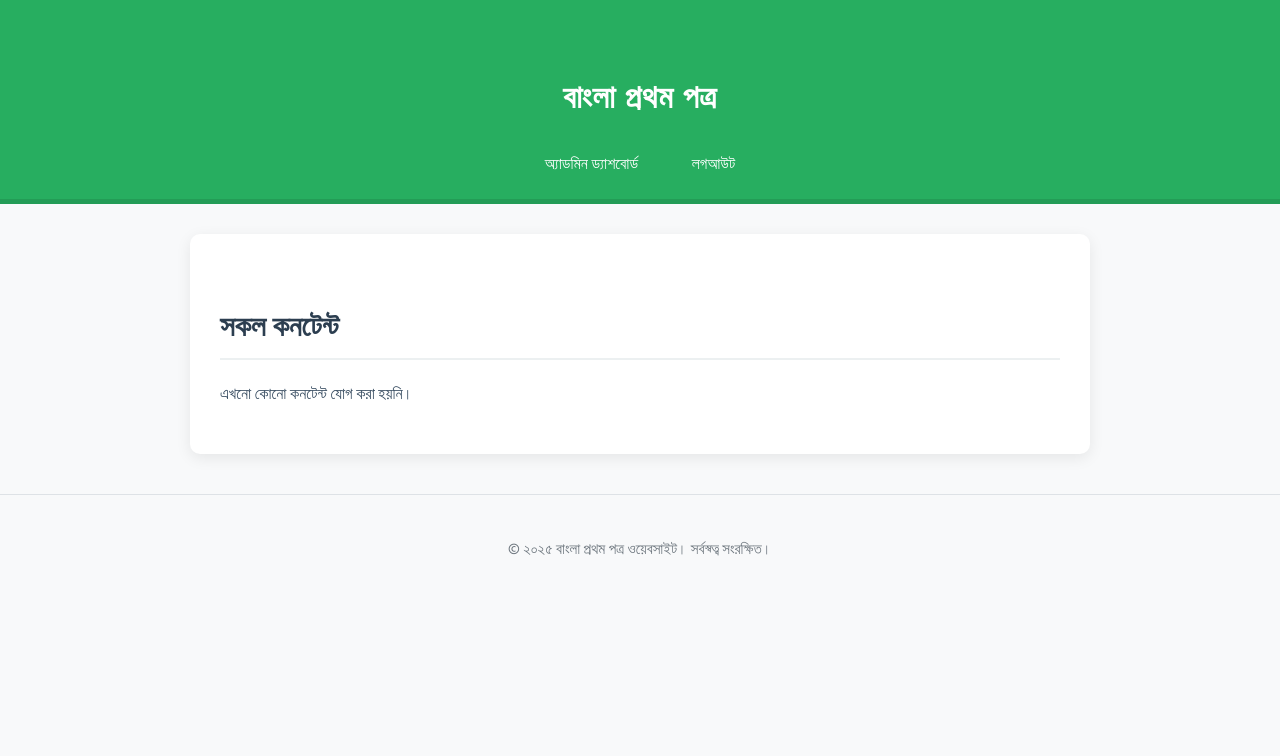
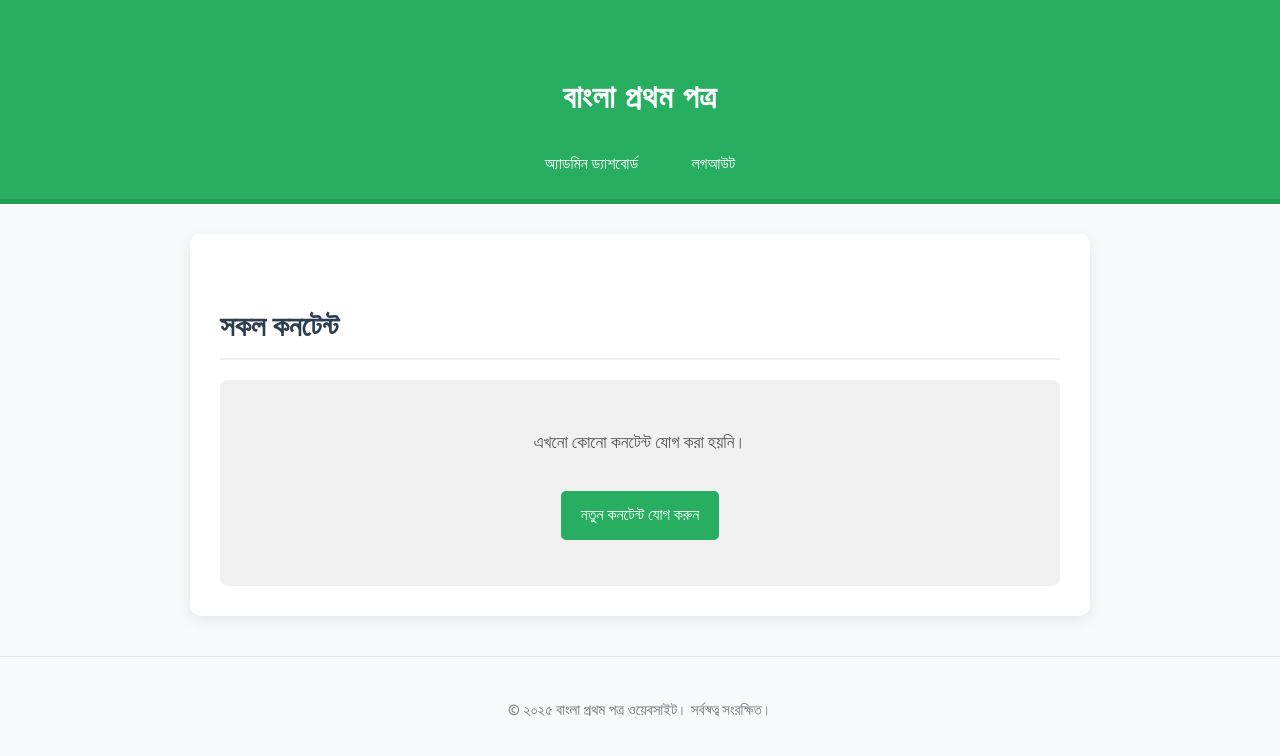
Before and after one commit to shahariarmahfuz/probable-palm-tree, a Flask app: template templates/index.html in a window 1280 px wide. Shown: the top 756 px of the page. Run offline with Flask 3, Linux system fonts and the light colour scheme; the template is opened without the code that fills it, so the values that code supplies are empty; the visitor is signed in with stand-in values (Sample User, id 1); some libraries are stand-ins or nearby versions.

Commit message:
Update index.html

```diff
--- a/templates/index.html
+++ b/templates/index.html
@@ -1,5 +1,5 @@
 {% extends "base.html" %}
-{% block title %}স্বাগতম - গল্পের দুনিয়া{% endblock %}
+{% block title %}স্বাগতম - বাংলা প্রথম পত্র{% endblock %} {# টাইটেল আপডেট করা হলো #}
 
 {% block content %}
 <h2>সকল কনটেন্ট</h2>
@@ -7,23 +7,46 @@
 {% if grouped_content %}
     {# প্রতিটি কনটেন্ট টাইপের জন্য আলাদা সেকশন #}
     {% for content_type, items in grouped_content.items() %}
-        <h3>{{ content_type }}</h3>
+        {# কন্টেন্ট টাইপের জন্য স্টাইল করা হেডিং #}
+        <h3 class="content-type-heading">{{ content_type }}</h3>
+
         {% if items %}
-            <ul>
+            {# কন্টেন্টের তালিকা #}
+            <ul class="content-list">
                 {% for item in items %}
                     <li>
-                        {# লিংক পরিবর্তন করা হয়েছে #}
+                        {# লিঙ্ক আগের মতোই আছে, স্টাইল বেস টেমপ্লেট থেকে আসবে #}
                         <a href="{{ url_for('view_content_first_page', content_id=item.id) }}">{{ item.title }}</a>
                     </li>
                 {% endfor %}
             </ul>
         {% else %}
-             <p>এই ধরণের কোনো কনটেন্ট নেই।</p> {# যদিও এটা হওয়া উচিত নয় যদি grouping ঠিক থাকে #}
+             {# এই বার্তা প্রদর্শিত হওয়া উচিত নয় যদি গ্রুপ করা ডেটা ঠিক থাকে #}
+             <p>এই ধরণের কোনো কনটেন্ট এখনো যোগ করা হয়নি।</p>
         {% endif %}
-        <hr style="margin: 20px 0;"> {# টাইপের মধ্যে বিভেদক #}
+
+        {# সেকশনগুলোর মধ্যে একটি সুন্দর বিভেদক (শেষেরটির পরে দেখাবে না) #}
+        {% if not loop.last %}
+            <hr class="section-separator">
+        {% endif %}
+
     {% endfor %}
 {% else %}
-    <p>এখনো কোনো কনটেন্ট যোগ করা হয়নি।</p>
+    {# যদি কোনো কনটেন্টই না থাকে #}
+    <div style="text-align: center; padding: 30px; background-color: #f0f0f0; border-radius: 8px;">
+        <p style="font-size: 1.1em; color: #555;">এখনো কোনো কনটেন্ট যোগ করা হয়নি।</p>
+        {# অ্যাডমিন লগইন করা থাকলে নতুন কনটেন্ট যোগ করার লিঙ্ক দিতে পারেন #}
+        {% if 'admin_logged_in' in session %}
+            <p><a href="{{ url_for('admin_add_content') }}" class="button-like">নতুন কনটেন্ট যোগ করুন</a></p>
+             {# .button-like ক্লাস base.html এ যোগ করতে পারেন অথবা এখানেই স্টাইল করতে পারেন #}
+             <style>
+                 .button-like {
+                     display: inline-block; padding: 10px 20px; background-color: var(--primary-color); color: white; border-radius: 5px; text-decoration: none; font-weight: 500; margin-top: 15px; transition: background-color 0.3s ease;
+                 }
+                 .button-like:hover { background-color: #229954; }
+             </style>
+        {% endif %}
+    </div>
 {% endif %}
 
 {% endblock %}
```
